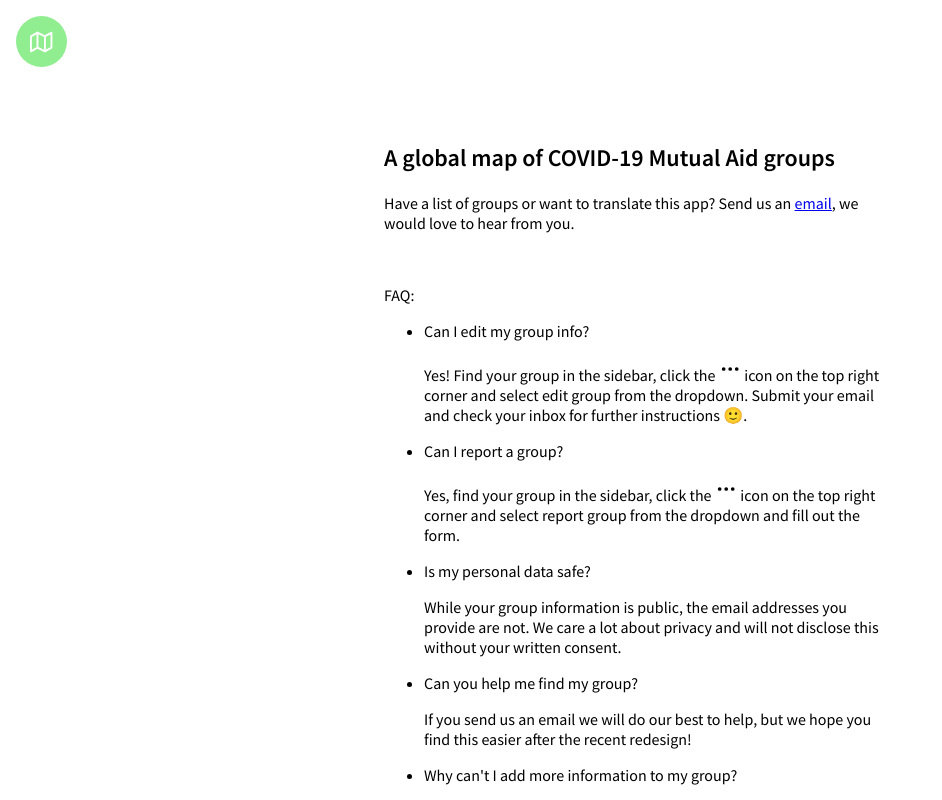
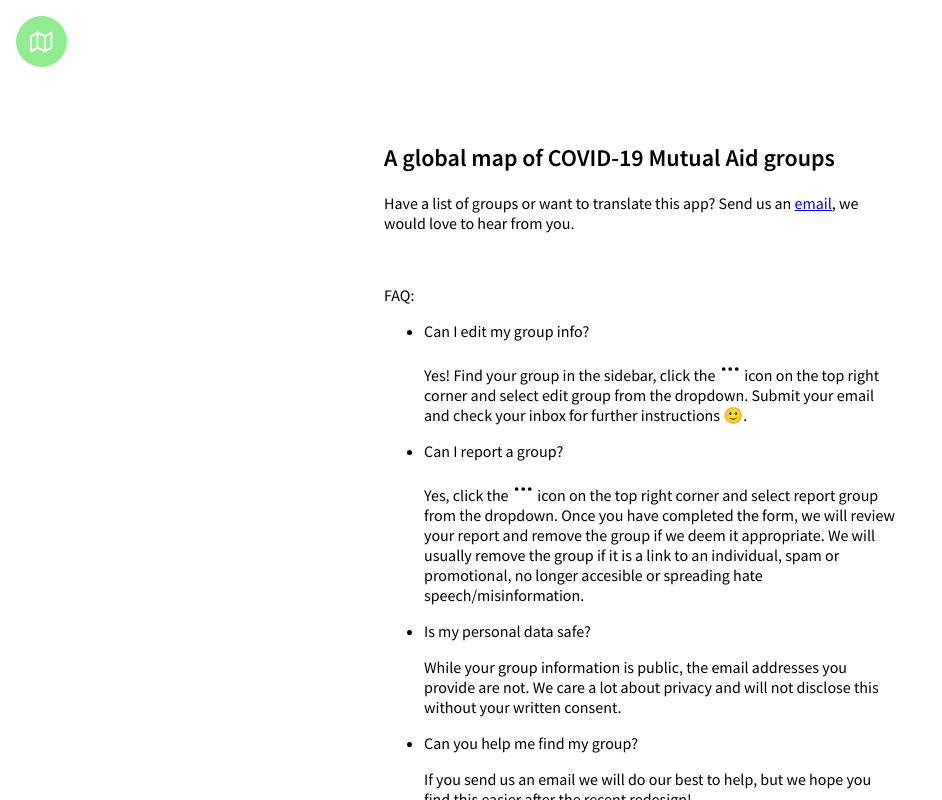
Before and after one commit to Covid-Mutual-Aid/mutual-aid-wiki, a React (Create React App) app in the folder client/: page /about in a window 1280 px wide. Shown: the whole page, without its empty margins (0-942 px from the left). Built offline with nearby package versions, Linux system fonts and the light colour scheme; no server answers; a web font is replaced by a local one.

Commit message:
Edit group removal policy

```diff
--- a/client/src/pages/About.tsx
+++ b/client/src/pages/About.tsx
@@ -32,8 +32,11 @@ const AboutPage = () => {
           </p>
           <li>Can I report a group?</li>
           <p>
-            Yes, find your group in the sidebar, click the {icons('more')} icon on the top right
-            corner and select report group from the dropdown and fill out the form.
+            Yes, click the {icons('more')} icon on the top right corner and select report group from
+            the dropdown. Once you have completed the form, we will review your report and remove
+            the group if we deem it appropriate. We will usually remove the group if it is a link to
+            an individual, spam or promotional, no longer accesible or spreading hate
+            speech/misinformation.
           </p>
           <li>Is my personal data safe?</li>
           <p>
```
